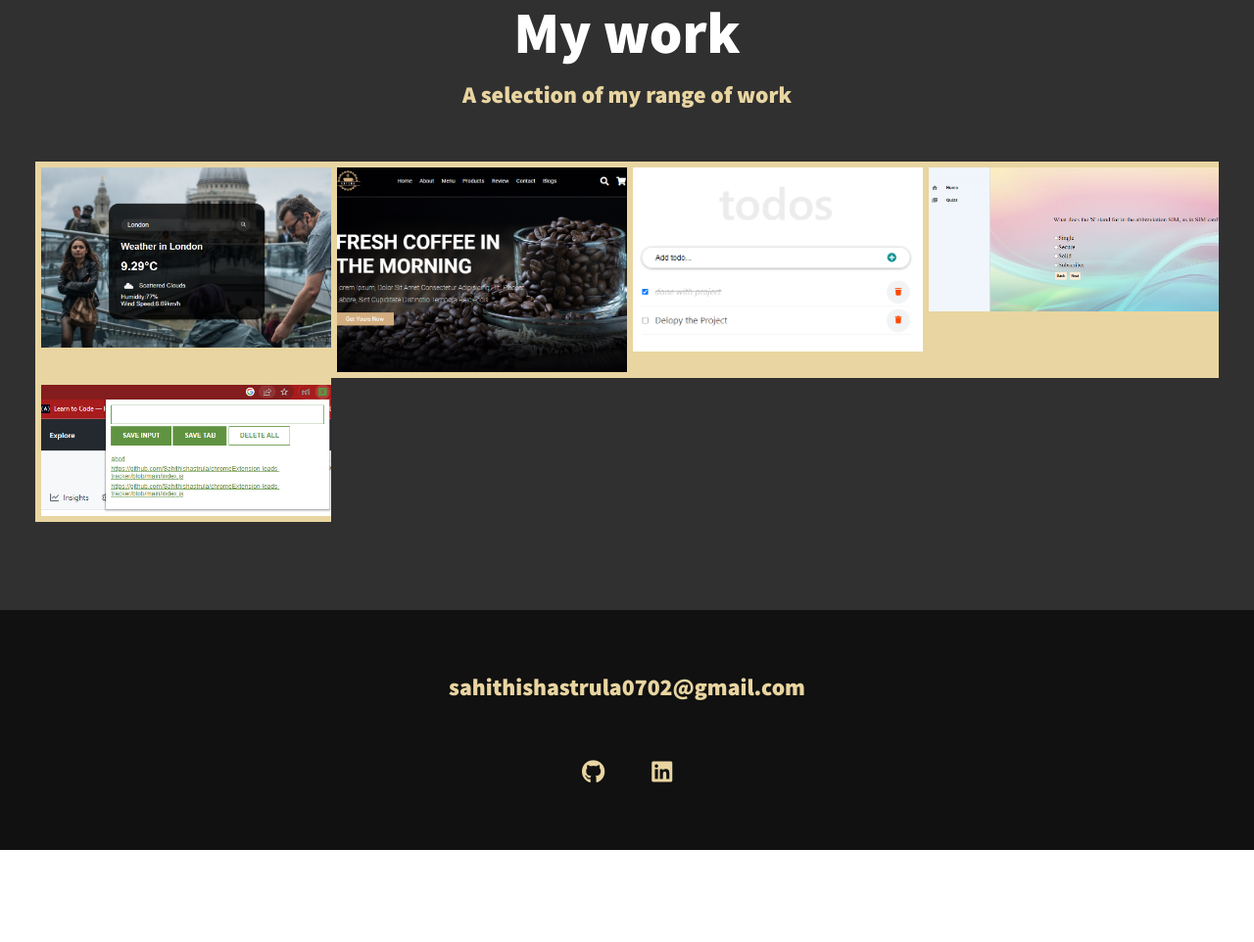
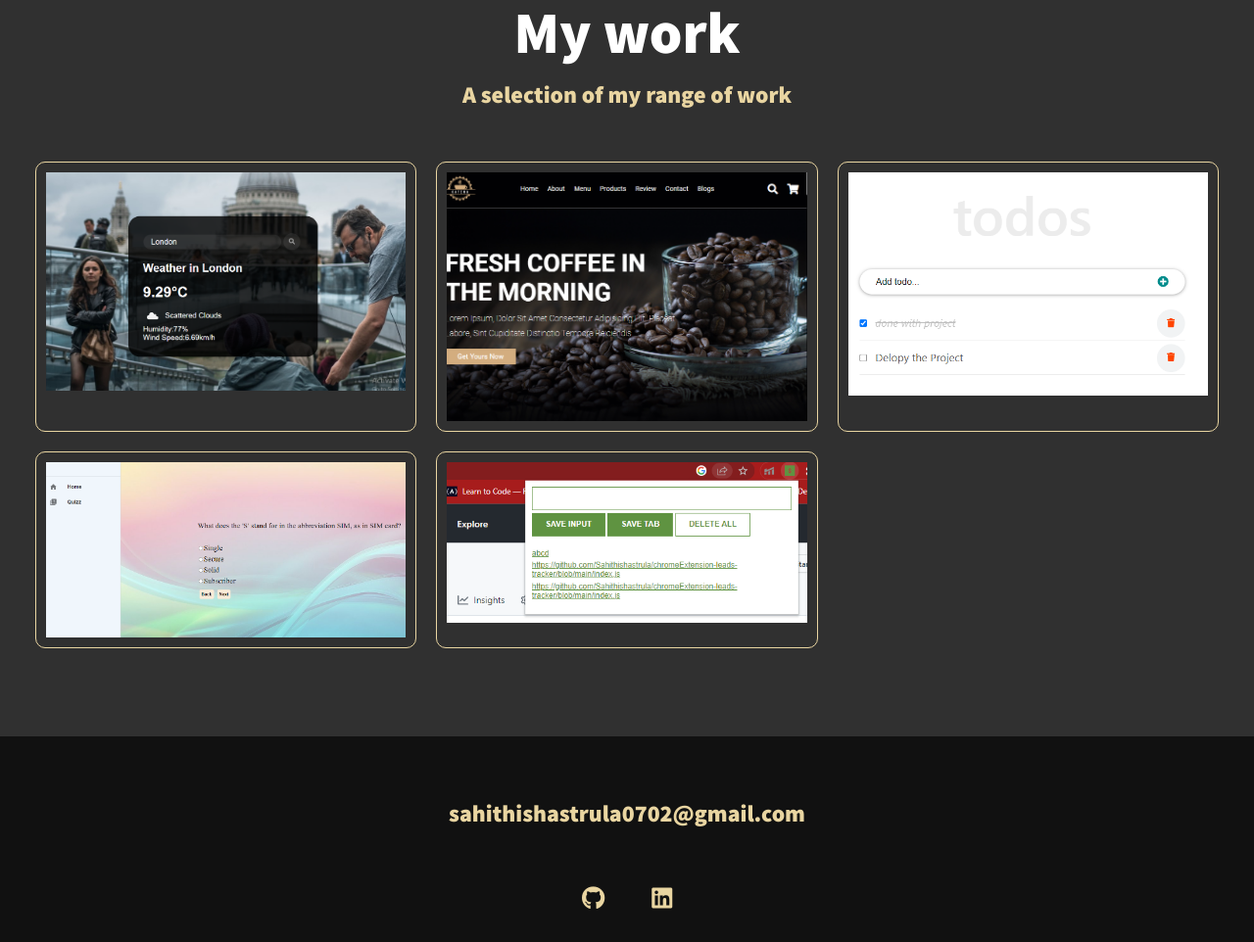
Before and after one commit to Sahithishastrula/PortfolioSite, a plain HTML site: page index.html in a window 1280 px wide. Shown: the part 2131-3093 px from the top of the page at 98% size. Before the commit the page ends 2999 px from the top, so only its background shows below. Drawn offline with nearby package versions, Linux system fonts and the light colour scheme.

Commit message:
style changes

```diff
--- a/css/style.css
+++ b/css/style.css
@@ -386,7 +386,6 @@ header {
 }
 
 /* My Work */
-
 .my-work {
     background-color: var(--clr-dark);
     color: var(--clr-light);
@@ -396,21 +395,22 @@ header {
 .portfolio {
     display: grid;
     grid-template-columns: repeat(auto-fit, minmax(300px, 1fr));
+    gap: 20px; /* Add some spacing between each div */
 }
 
 .portfolio__item {
-    background: var(--clr-accent);
+    background: none; /* Remove background color */
     overflow: hidden;
-
-    background-size: contain;
+    border: 1px solid var(--clr-accent); /* Add border */
+    border-radius: 10px; /* Add rounded corners */
+    padding: 10px; /* Add padding inside each div */
+    text-align: center; /* Center the content */
+    transition: transform 750ms cubic-bezier(.5, 0, .5, 1), opacity 250ms linear;
 }
 
 .portfolio__img {
-    margin: 0.35em;
-    transition:
-        transform 750ms cubic-bezier(.5, 0, .5, 1),
-        opacity 250ms linear;
-
+    max-width: 100%;
+    height: auto;
 }
 
 .portfolio__item:focus {
@@ -420,9 +420,10 @@ header {
 
 .portfolio__img:hover,
 .portfolio__item:focus .portfolio__img {
-    transform: scale(1.2);
-    opacity: .5;
+    transform: scale(1.05); /* Slightly scale up on hover */
+    opacity: .8; /* Reduce opacity on hover */
 }
+
 
 
 /* footer */
```
